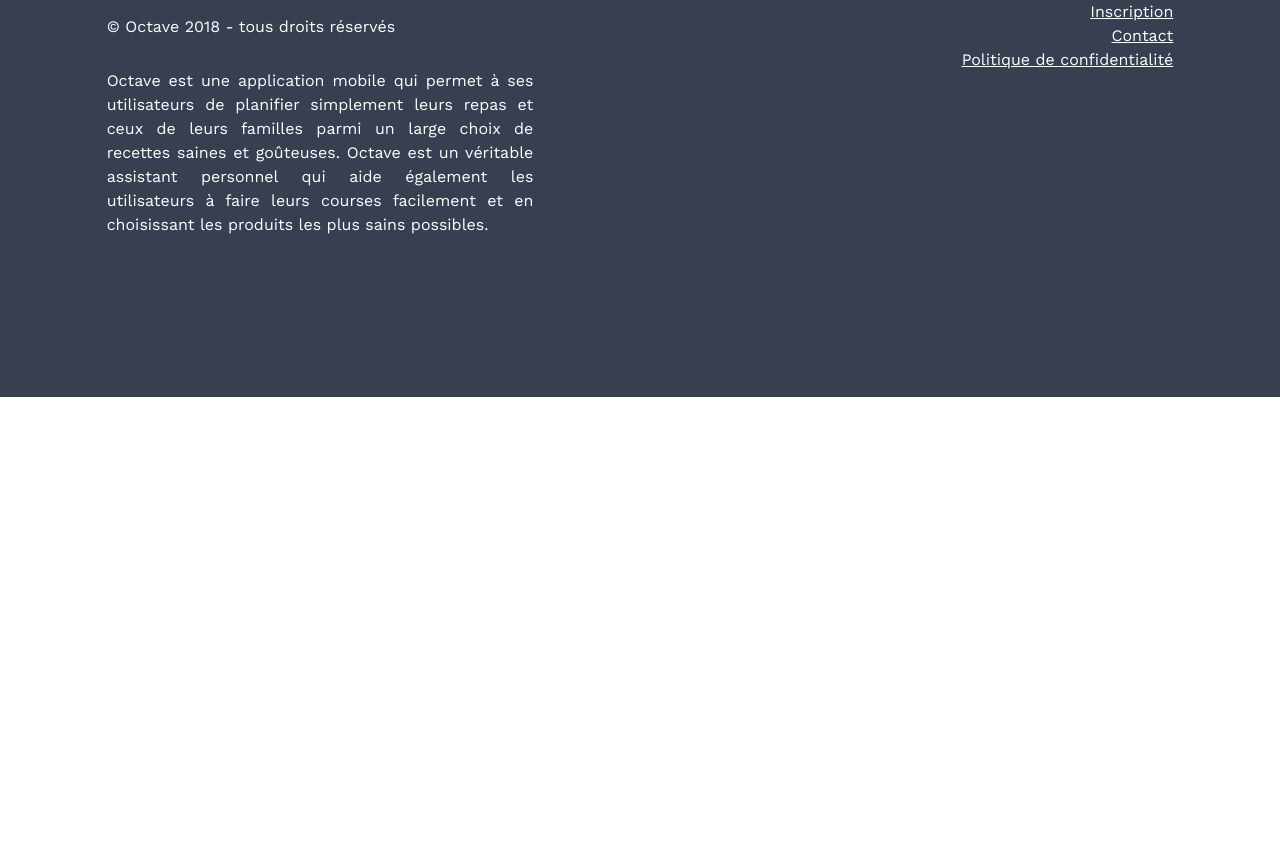
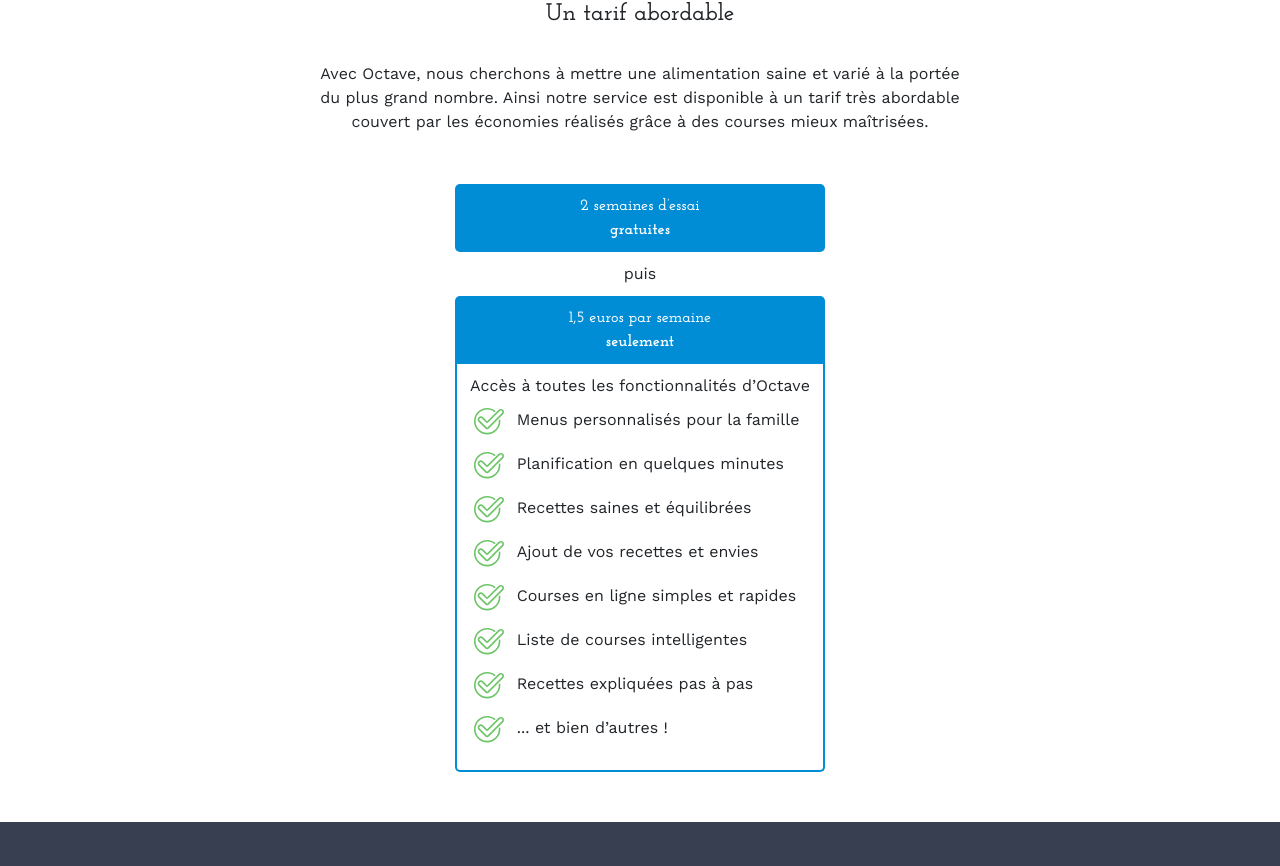
Before and after one commit to octaveapp/landing-page, a Gatsby site: page /signup in a window 1280 px wide. Shown: the part 692-1558 px from the top of the page. Before the commit the page ends 1089 px from the top, so only its background shows below. Built offline with nearby package versions, Linux system fonts and the light colour scheme; Gatsby itself is replaced by a stand-in of ours.

Commit message:
finish signup & add img

```diff
--- a/src/components/call-to-action.js
+++ b/src/components/call-to-action.js
@@ -19,7 +19,7 @@ const Button = styled.a`
   }
 `
 export default ({ children, green }) => (
-  <Button green={green} href="/signup">
+  <Button green={green} href="signup">
     {children}
   </Button>
 )
--- /dev/null
+++ b/src/components/commons/octave-item-list.js
@@ -0,0 +1,38 @@
+import React from 'react'
+import styled from 'styled-components'
+import CheckedIcon from '../../images/checked.svg'
+
+const Li = styled.li`
+  position: relative;
+  margin-bottom: 2rem;
+  .text {
+    margin-left: 5rem;
+  }
+`
+
+const Dot = styled.div`
+  position: absolute;
+  top: 20%;
+  border-radius: 50%;
+  background-color: ${props => props.color};
+  width: 2rem;
+  height: 2rem;
+`
+
+const CheckImg = styled.img`
+  position: absolute;
+  width: 3rem;
+  left: 0.7rem;
+`
+
+export const GreenDot = () => <Dot color="#6cc566" />
+export const RedDot = () => <Dot color="#EE6C4D" />
+export const BlueDot = () => <Dot color="#008DD5" />
+export const Check = () => <CheckImg src={CheckedIcon} alt="coché" />
+
+export const Oli = ({ children, Icon = GreenDot }) => (
+  <Li>
+    <Icon />
+    <div className="text">{children}</div>
+  </Li>
+)
--- /dev/null
+++ b/src/components/commons/paragraph.js
@@ -0,0 +1,19 @@
+import React from 'react'
+import styled from 'styled-components'
+
+const Root = styled.div`
+  p.paragraph {
+    text-align: center;
+    margin-bottom: 5rem;
+  }
+`
+
+export default ({ children }) => (
+  <Root className="grid-10">
+    <div className="col-2" />
+    <div className="col-6">
+      <p className="paragraph">{children}</p>
+    </div>
+    <div className="col-2" />
+  </Root>
+)
--- a/src/components/footer/index.js
+++ b/src/components/footer/index.js
@@ -21,7 +21,12 @@ export default () => (
   <Footer className="grid-12">
     <div className="col-1" />
     <div className="col-4">
-      <img style={{ marginBottom: '3rem' }} className="logo" src={OctaveLogo} />
+      <img
+        style={{ marginBottom: '3rem' }}
+        className="logo"
+        src={OctaveLogo}
+        alt="Octave logo"
+      />
       <p style={{ marginBottom: '3rem' }}>
         © Octave 2018 - tous droits réservés
       </p>
@@ -39,11 +44,11 @@ export default () => (
       <br />
       <a href="/team">L’équipe Octave</a>
       <br />
-      <a href="/signup">Inscription</a>
+      <a href="signup">Inscription</a>
       <br />
       <a href="mailto:contact@octaveapp.fr">Contact</a>
       <br />
-      <a href="">Politique de confidentialité</a>
+      <a href="#">Politique de confidentialité</a>
     </div>
     <div className="col-1" />
   </Footer>
--- a/src/components/layout.css
+++ b/src/components/layout.css
@@ -1,4 +1,4 @@
-@import url('https://fonts.googleapis.com/css?family=Josefin+Slab:600|Work+Sans');
+@import url('https://fonts.googleapis.com/css?family=Josefin+Slab:600,700|Work+Sans');
 
 body {
   font-family: 'Work Sans', sans-serif;
--- a/src/components/section.js
+++ b/src/components/section.js
@@ -1,7 +1,9 @@
 import React from 'react'
 import styled from 'styled-components'
 
-const Section = styled.section``
+const Section = styled.section`
+  background-color: #fff;
+`
 
 export default ({ children }) => (
   <Section className="grid-12">
--- a/src/components/signup/index.js
+++ b/src/components/signup/index.js
@@ -1,11 +1,14 @@
 import React from 'react'
 import Section from '../section'
 import styled from 'styled-components'
+import Paragraph from '../commons/paragraph'
+import Tarif from './tarif'
 
 const Form = styled.form`
   text-align: center;
   .mc-field-group {
     input {
+      padding: 1.5rem;
       display: inline-block;
       width: 100%;
       border-radius: 1rem;
@@ -20,25 +23,22 @@ const Form = styled.form`
   .submit-button {
     background-color: #6cc566;
     border-radius: 1.3rem;
-    color: white;
-    padding: 0.6rem 2rem;
+    color: #fff;
+    padding: 0.8rem 2.5rem;
+    border: none;
+    box-shadow: none;
   }
 `
 
 export default () => (
+  <div>
     <Section>
       <h3>Utilisez Octave en avant première</h3>
-    <div className="grid-10">
-      <div className="col-1" />
-      <div className="col-8">
-        <p style={{ textAlign: 'center', marginBottom: '5rem' }}>
+      <Paragraph>
         Vous cherchez à améliorer votre alimentation ? A simplifier votre
         quotidien ? Inscrivez-vous pour faire partie des premiers utilisateurs
         d’Octave
-        </p>
-      </div>
-      <div className="col-1" />
-    </div>
+      </Paragraph>
       <div className="grid-10 has-gutter">
         <div className="col-3" />
         <div className="col-4">
@@ -105,4 +105,6 @@ export default () => (
         <div className="col-3" />
       </div>
     </Section>
+    <Tarif />
+  </div>
 )
--- /dev/null
+++ b/src/components/signup/tarif.js
@@ -0,0 +1,82 @@
+import React from 'react'
+import Section from '../section'
+import styled from 'styled-components'
+import Paragraph from '../commons/paragraph'
+import { Oli, Check } from '../commons/octave-item-list'
+
+const PriceContainer = styled.div`
+  text-align: center;
+  padding: 0 7rem;
+  .blue-block {
+    padding: 1rem 3rem;
+    color: #fff;
+    background-color: #008dd5;
+    border-radius: 0.5rem;
+    .bold {
+      font-weight: bold;
+    }
+    font-family: 'Josefin Slab', serif;
+  }
+  .features-list {
+    .blue-block {
+      border-radius: 0.5rem 0.5rem 0 0;
+      margin: 0;
+    }
+    .content {
+      border: 0.2rem solid #008dd5;
+      border-top: 0;
+      border-radius: 0 0 0.5rem 0.5rem;
+      padding: 1rem;
+      ul {
+        padding-left: 0;
+        list-style: none;
+        li {
+          text-align: left;
+        }
+      }
+    }
+  }
+`
+
+export default ({ className }) => (
+  <Section className={className}>
+    <h3>Un tarif abordable</h3>
+    <Paragraph>
+      Avec Octave, nous cherchons à mettre une alimentation saine et varié à la
+      portée du plus grand nombre. Ainsi notre service est disponible à un tarif
+      très abordable couvert par les économies réalisés grâce à des courses
+      mieux maîtrisées.
+    </Paragraph>
+    <PriceContainer className="grid-10">
+      <div className="col-3" />
+      <div className="col-4">
+        <p className="blue-block">
+          2 semaines d’essai
+          <br />
+          <span className="bold">gratuites</span>
+        </p>
+        <p>puis</p>
+        <div className="features-list">
+          <p className="blue-block">
+            1,5 euros par semaine <br />
+            <span className="bold">seulement</span>
+          </p>
+          <div className="content">
+            <p>Accès à toutes les fonctionnalités d’Octave</p>
+            <ul>
+              <Oli Icon={Check}>Menus personnalisés pour la famille</Oli>
+              <Oli Icon={Check}>Planification en quelques minutes </Oli>
+              <Oli Icon={Check}>Recettes saines et équilibrées</Oli>
+              <Oli Icon={Check}>Ajout de vos recettes et envies</Oli>
+              <Oli Icon={Check}>Courses en ligne simples et rapides</Oli>
+              <Oli Icon={Check}>Liste de courses intelligentes</Oli>
+              <Oli Icon={Check}>Recettes expliquées pas à pas</Oli>
+              <Oli Icon={Check}>... et bien d’autres !</Oli>
+            </ul>
+          </div>
+        </div>
+      </div>
+      <div className="col-3" />
+    </PriceContainer>
+  </Section>
+)
```
Also changed, not shown: src/components/first-part/index.js (+15 -15 lines), src/components/octave-item-list.js (deleted, +0 -25 lines), src/components/third-part/index.js (+25 -25 lines), src/images/checked.svg (added). Lines whose indentation alone changed are shown as unchanged.
